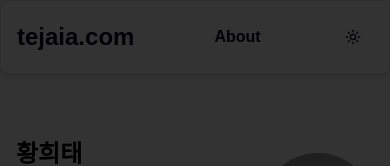
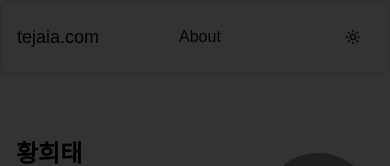
Before and after one commit to hwangheetae/tejaia.com, a Next.js app: page /about in a window 390 px wide. Shown: the top 166 px of the page. Built offline with nearby package versions, Linux system fonts and the light colour scheme; grey boxes are pictures that could not be loaded; a web font is replaced by a local one.

Commit message:
style: 스타일 수정: 헤더 반응형 추가 및 css 중복 제거

```diff
--- a/src/app/globals.css
+++ b/src/app/globals.css
@@ -109,3 +109,7 @@ body {
     @apply bg-background text-foreground;
   }
 }
+
+.layout {
+  @apply flex-1 w-full max-w-3xl mx-auto px-4;
+}
--- a/src/app/layout.tsx
+++ b/src/app/layout.tsx
@@ -24,7 +24,7 @@ export default function RootLayout({
         <ThemeProvider>
           <Header />
           <Notification />
-          <div className="flex-1 w-full max-w-3xl mx-auto px-4">
+          <div className="layout">
             <main>{children}</main>
             <Giscus />
           </div>
--- a/src/components/header/page.tsx
+++ b/src/components/header/page.tsx
@@ -4,18 +4,17 @@ import ThemeSwitch from "../theme/themeSwitch";
 
 const Header = () => {
   return (
-    <Card className="shadow-md p-4">
+    <Card className="sticky top-0  z-50  p-4 ">
       <nav>
         <ul className="flex items-center w-full max-w-3xl mx-auto justify-between">
-          {/* Home과 About을 하나의 그룹으로 묶음 */}
           <li className="flex items-center gap-20">
             <Link href="/">
-              <h1 className="font-nanum-bold text-2xl font-semibold">
+              <h1 className="font-nanum-bold md:text-2xl text-lg ">
                 tejaia.com
               </h1>
             </Link>
             <Link href="/about">
-              <h2 className="font-nanum-bold font-semibold">About</h2>
+              <h2 className="font-nanum-bold ">About</h2>
             </Link>
           </li>
           <li>
--- a/src/components/notification/Notification.tsx
+++ b/src/components/notification/Notification.tsx
@@ -1,6 +1,7 @@
 "use client";
 
 import { useState, useEffect, ChangeEvent } from "react";
+import { setCookie, getCookie } from "@/hooks/useCookie";
 import {
   Dialog,
   DialogContent,
@@ -14,22 +15,6 @@ import { Button } from "@/components/ui/button";
 const Notification = () => {
   const [open, setOpen] = useState(false);
   const [checked, setChecked] = useState(false);
-
-  const setCookie = (name: string, value: string, days: number) => {
-    const expires = new Date();
-    expires.setTime(expires.getTime() + days * 24 * 60 * 60 * 1000);
-    document.cookie = `${name}=${value};expires=${expires.toUTCString()};path=/`;
-  };
-
-  const getCookie = (name: string): string | null => {
-    const nameEQ = name + "=";
-    const ca = document.cookie.split(";");
-    for (let i = 0; i < ca.length; i++) {
-      const c = ca[i].trim();
-      if (c.indexOf(nameEQ) === 0) return c.substring(nameEQ.length);
-    }
-    return null;
-  };
 
   useEffect(() => {
     if (getCookie("noShowUntilTomorrow") !== "true") {
--- /dev/null
+++ b/src/hooks/useCookie.ts
@@ -0,0 +1,15 @@
+export const setCookie = (name: string, value: string, days: number) => {
+  const expires = new Date();
+  expires.setTime(expires.getTime() + days * 24 * 60 * 60 * 1000);
+  document.cookie = `${name}=${value};expires=${expires.toUTCString()};path=/`;
+};
+
+export const getCookie = (name: string): string | null => {
+  const nameEQ = name + "=";
+  const ca = document.cookie.split(";");
+  for (let i = 0; i < ca.length; i++) {
+    const c = ca[i].trim();
+    if (c.indexOf(nameEQ) === 0) return c.substring(nameEQ.length);
+  }
+  return null;
+};
--- a/tailwind.config.ts
+++ b/tailwind.config.ts
@@ -67,7 +67,7 @@ export default {
       typography: {
         DEFAULT: {
           css: {
-            "h2, h3, h4": {
+            "h,h2, h3, h4": {
               scrollMarginTop: "5rem",
             },
             p: {
```
Also changed, not shown: src/components/footer/Footer.tsx (+0 -10 lines), 1 other file (tests, documents, lock files or other folders).
